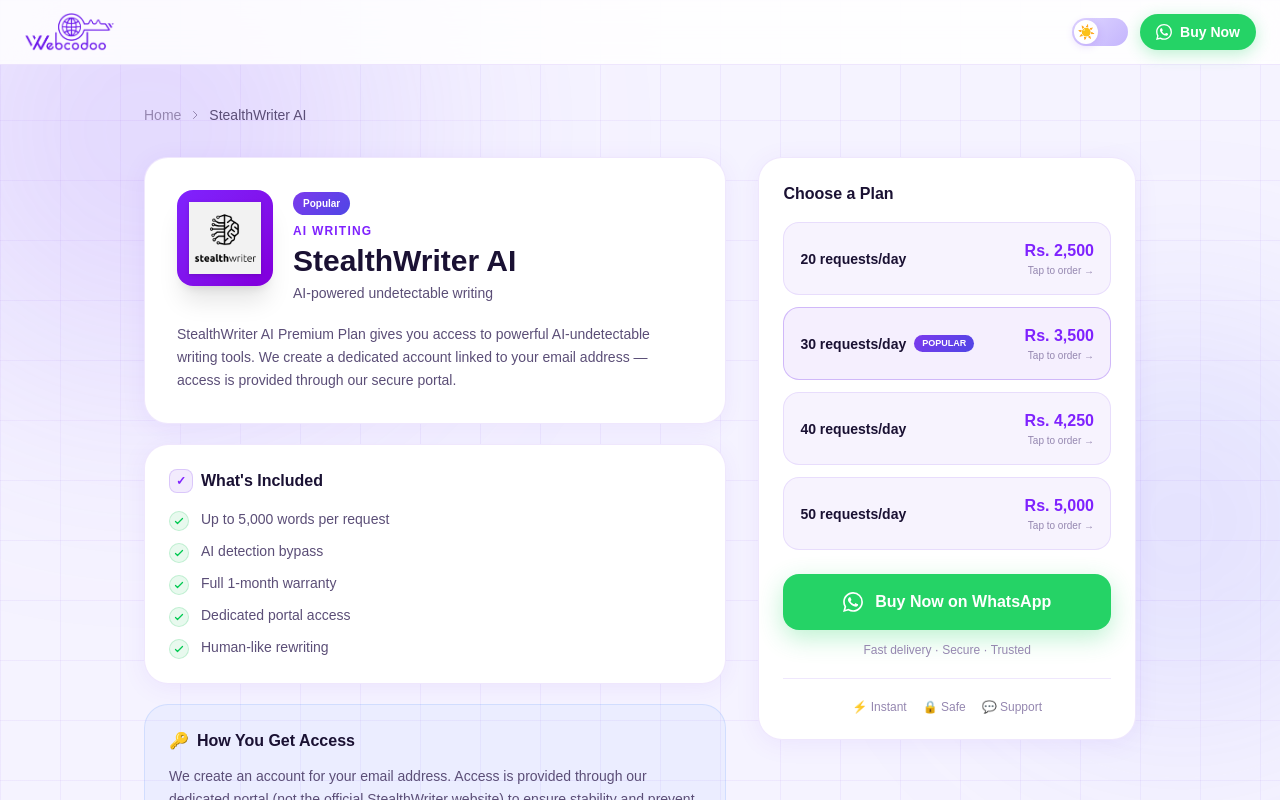
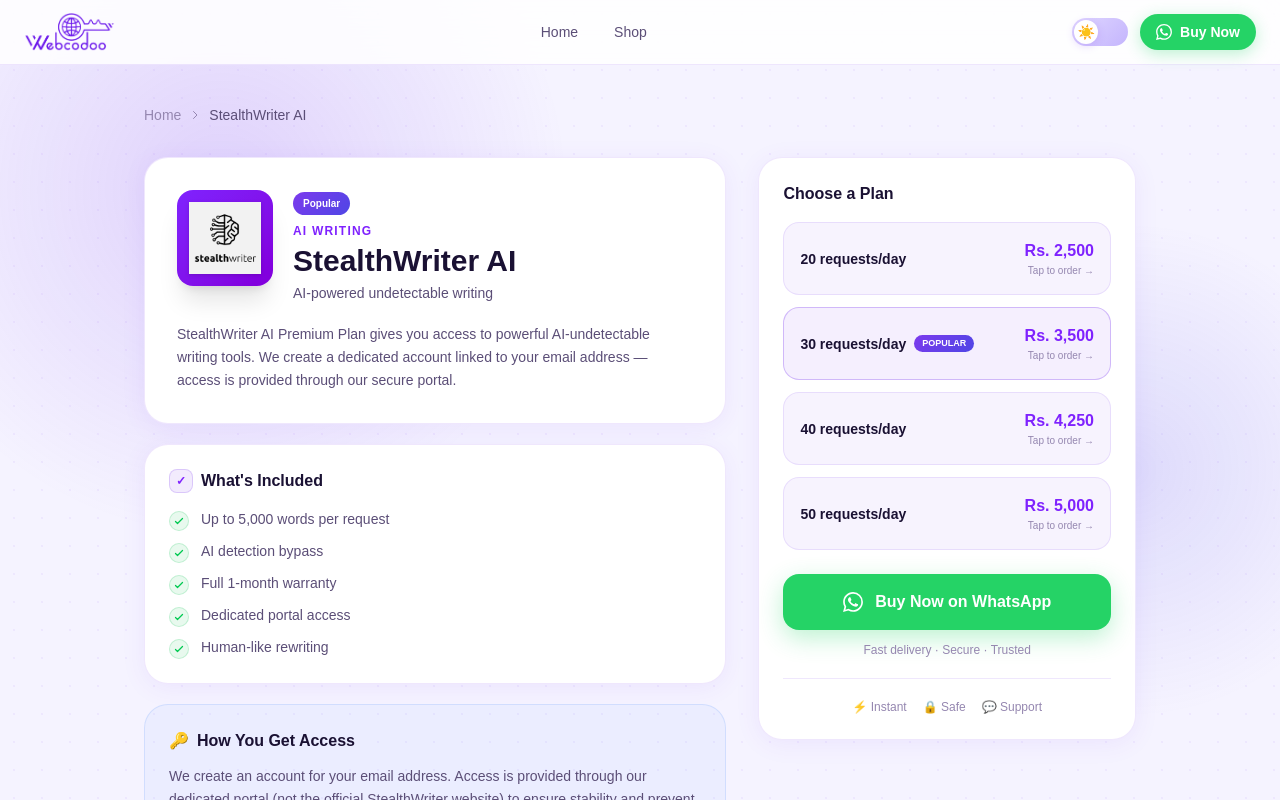
Before and after one commit to sandunsahiru/webcodoo, a Next.js app: page /products/stealthwriter in a window 1280 px wide. Shown: the top 800 px of the page. Built offline with nearby package versions, Linux system fonts and the light colour scheme.

Commit message:
Home Button Update

```diff
--- a/src/app/page.tsx
+++ b/src/app/page.tsx
@@ -104,6 +104,24 @@
             priority
           />
 
+          {/* Nav links */}
+          <div className="hidden sm:flex items-center gap-1">
+            <Link
+              href="/"
+              className="px-4 py-2 rounded-xl text-sm font-medium transition-colors hover:bg-violet-50 dark:hover:bg-violet-950/40"
+              style={{ color: "var(--text-secondary)" }}
+            >
+              Home
+            </Link>
+            <Link
+              href="/#products"
+              className="px-4 py-2 rounded-xl text-sm font-medium transition-colors hover:bg-violet-50 dark:hover:bg-violet-950/40"
+              style={{ color: "var(--text-secondary)" }}
+            >
+              Shop
+            </Link>
+          </div>
+
           <div className="flex items-center gap-3">
             <ThemeToggle />
             <a
@@ -169,7 +187,7 @@
       </section>
 
       {/* ── PRODUCTS SECTION ────────────────────────────────────────── */}
-      <section className="relative z-10 max-w-7xl mx-auto px-4 pb-20">
+      <section id="products" className="relative z-10 max-w-7xl mx-auto px-4 pb-20">
 
         {/* Search */}
         <div className="relative max-w-md mx-auto mb-8">
--- a/src/app/products/[slug]/page.tsx
+++ b/src/app/products/[slug]/page.tsx
@@ -47,17 +47,17 @@
       className="min-h-screen overflow-x-hidden transition-colors duration-300"
       style={{ background: "var(--bg-base)", color: "var(--text-primary)" }}
     >
-      {/* Background glows */}
+      {/* Background */}
       <div className="fixed inset-0 pointer-events-none z-0 overflow-hidden">
-        <div className="absolute top-[-15%] left-[-8%] w-[500px] h-[500px] rounded-full blur-[130px]" style={{ background: "var(--glow-1)" }} />
-        <div className="absolute bottom-[10%] right-[-8%] w-[400px] h-[400px] rounded-full blur-[100px]" style={{ background: "var(--glow-2)" }} />
         <div
           className="absolute inset-0"
           style={{
-            backgroundImage: `linear-gradient(var(--grid-color) 1px, transparent 1px), linear-gradient(90deg, var(--grid-color) 1px, transparent 1px)`,
-            backgroundSize: "60px 60px",
+            backgroundImage: `radial-gradient(circle, var(--grid-color) 1.2px, transparent 1.2px)`,
+            backgroundSize: "28px 28px",
           }}
         />
+        <div className="absolute top-[-20%] left-[-10%] w-[700px] h-[700px] rounded-full" style={{ background: "radial-gradient(circle, rgba(124,58,237,0.18) 0%, transparent 70%)" }} />
+        <div className="absolute bottom-[10%] right-[-8%] w-[500px] h-[500px] rounded-full" style={{ background: "radial-gradient(circle, rgba(79,70,229,0.14) 0%, transparent 70%)" }} />
       </div>
 
       {/* Navbar */}
@@ -69,6 +69,25 @@
           <Link href="/">
             <Image src="/logo.png" alt="Webcodoo" width={150} height={50} className="h-10 w-auto object-contain" />
           </Link>
+
+          {/* Nav links */}
+          <div className="hidden sm:flex items-center gap-1">
+            <Link
+              href="/"
+              className="px-4 py-2 rounded-xl text-sm font-medium transition-colors hover:bg-violet-50 dark:hover:bg-violet-950/40"
+              style={{ color: "var(--text-secondary)" }}
+            >
+              Home
+            </Link>
+            <Link
+              href="/#products"
+              className="px-4 py-2 rounded-xl text-sm font-medium transition-colors hover:bg-violet-50 dark:hover:bg-violet-950/40"
+              style={{ color: "var(--text-secondary)" }}
+            >
+              Shop
+            </Link>
+          </div>
+
           <div className="flex items-center gap-3">
             <ThemeToggle />
             <a
```
